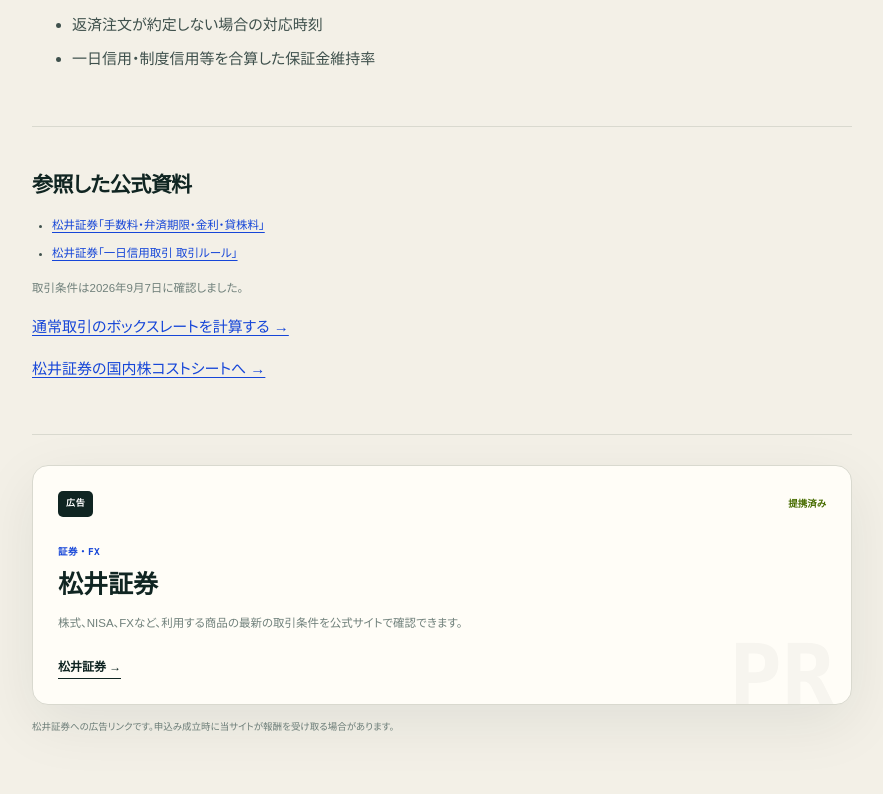
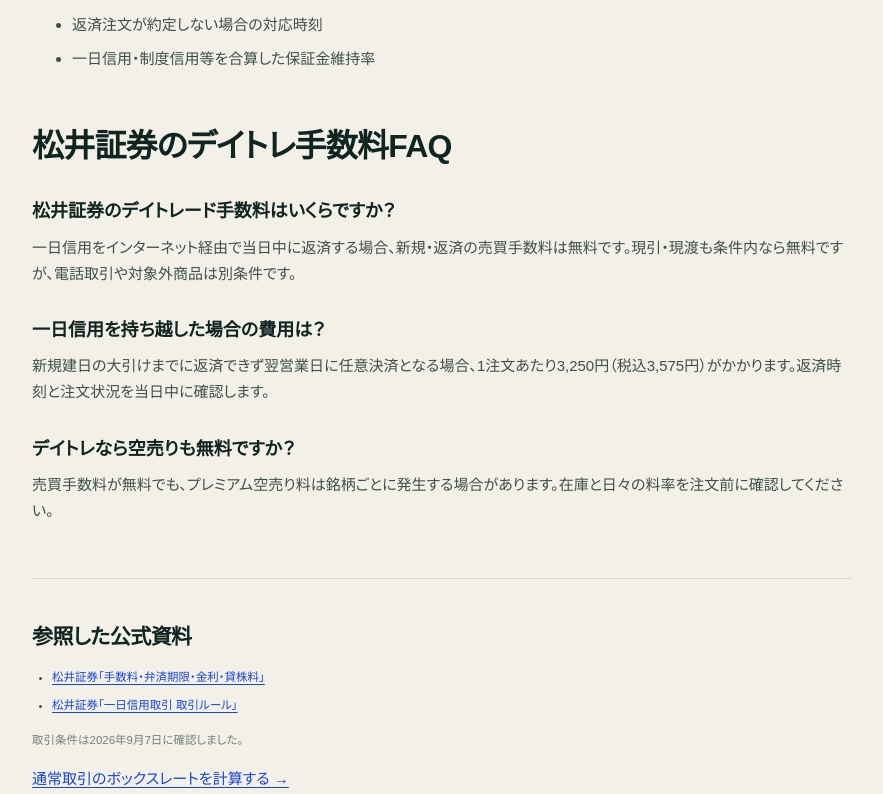
Before and after one commit to mrok18/hanbaijo, a Next.js app: page /articles/matsui-one-day-margin-cost in a window 1280 px wide. Shown: the part 1306-2100 px from the top of the page, without its empty margins (198-1081 px from the left). Built offline with nearby package versions, Linux system fonts and the light colour scheme.

Commit message:
SEO: target Matsui day-trade fees

```diff
--- a/app/articles/matsui-one-day-margin-cost/page.tsx
+++ b/app/articles/matsui-one-day-margin-cost/page.tsx
@@ -1,11 +1,17 @@
 import Link from 'next/link';
 import AffiliateOfferCard from '@/components/AffiliateOfferCard';
 import { AFFILIATE_OFFERS } from '@/lib/affiliates';
-export const metadata={ alternates: { canonical: '/articles/matsui-one-day-margin-cost' },title:'松井証券 信用取引 手数料｜一日信用0円と持越し費用',description:'松井証券の信用取引手数料を、一日信用の売買0円・金利0％・貸株料0％と、翌日持越しやプレミアム空売り、任意決済の費用に分けて整理します。'};
-export default function Page(){return <article><p className="page-kicker">MATSUI / DAY MARGIN</p><h1>松井証券 信用取引 手数料<br/>一日信用0円と持越し費用</h1><p className="lede">松井証券 信用取引 手数料を、一日信用・制度信用・無期限信用で分けて確認します。一日信用はインターネット経由の日計りなら新規・返済と現引・現渡が無料ですが、翌営業日まで残った建玉や対象外の操作には別の費用が生じます。</p>
+export const metadata={ alternates: { canonical: '/articles/matsui-one-day-margin-cost' },title:'松井証券 デイトレ手数料｜一日信用0円と持越し費用',description:'松井証券のデイトレード（一日信用）手数料を、売買0円・金利0％・貸株料0％の条件と、翌日持越しやプレミアム空売り、任意決済の費用に分けて整理します。'};
+const FAQS=[
+{question:'松井証券のデイトレード手数料はいくらですか？',answer:'一日信用をインターネット経由で当日中に返済する場合、新規・返済の売買手数料は無料です。現引・現渡も条件内なら無料ですが、電話取引や対象外商品は別条件です。'},
+{question:'一日信用を持ち越した場合の費用は？',answer:'新規建日の大引けまでに返済できず翌営業日に任意決済となる場合、1注文あたり3,250円（税込3,575円）がかかります。返済時刻と注文状況を当日中に確認します。'},
+{question:'デイトレなら空売りも無料ですか？',answer:'売買手数料が無料でも、プレミアム空売り料は銘柄ごとに発生する場合があります。在庫と日々の料率を注文前に確認してください。'},
+] as const;
+export default function Page(){const faqJsonLd={'@context':'https://schema.org','@type':'FAQPage',mainEntity:FAQS.map((faq)=>({'@type':'Question',name:faq.question,acceptedAnswer:{'@type':'Answer',text:faq.answer}}))};return <article><script type="application/ld+json" dangerouslySetInnerHTML={{__html:JSON.stringify(faqJsonLd).replace(/</g,'\\u003c')}}/><p className="page-kicker">MATSUI / DAY MARGIN</p><h1>松井証券 デイトレ手数料<br/>一日信用0円と持越し費用</h1><p className="lede">松井証券のデイトレード（一日信用）手数料を、一日信用・制度信用・無期限信用で分けて確認します。一日信用はインターネット経由の日計りなら新規・返済と現引・現渡が無料ですが、翌営業日まで残った建玉や対象外の操作には別の費用が生じます。</p>
 <div className="callout"><strong>結論：一日信用は当日中なら売買0円・金利/貸株料0％</strong><p>新規建日の大引けまでに反対売買、または15:45までに現引・現渡を行う条件です。決済できず翌営業日に松井証券が任意決済すると、1注文あたり3,250円（税込3,575円）がかかります。</p></div>
 <p className="panel-note">公式条件の確認日：2026年9月14日。金利・貸株料・プレミアム空売り料や対象銘柄は変更される場合があります。</p>
 <h2>コストを4つに分ける</h2><div className="fx-metric-grid"><article><b>TRADE</b><h3>売買手数料</h3><p>ネット経由の新規・返済は無料。電話取引は別条件です。</p></article><article><b>RATE</b><h3>金利・貸株料</h3><p>公式料金表では年利0.0％。別途諸経費があります。</p></article><article><b>PREMIUM</b><h3>空売り料</h3><p>プレミアム空売りは銘柄別料金がかかり、日々変動します。</p></article><article><b>DEADLINE</b><h3>任意決済</h3><p>期日超過の任意決済は1注文3,250円、税込3,575円です。</p></article></div>
 <div className="callout"><strong>「一日」は当日中の管理が前提</strong><p>新規建日の大引けまでの反対売買、または15時45分までの現引・現渡が案内されています。翌営業日には会社の任意で決済されます。</p></div>
 <h2>取引前の確認</h2><ul><li>売建対象銘柄と在庫があるか</li><li>プレミアム空売り料が0円か有料か</li><li>返済注文が約定しない場合の対応時刻</li><li>一日信用・制度信用等を合算した保証金維持率</li></ul>
-<section className="article-sources" aria-labelledby="sources"><h2 id="sources">参照した公式資料</h2><ul><li><a href="https://www.matsui.co.jp/stock/margin/d-margin/rate.html" target="_blank" rel="noopener noreferrer">松井証券「手数料・弁済期限・金利・貸株料」</a></li><li><a href="https://www.matsui.co.jp/stock/margin/d-margin/rule/" target="_blank" rel="noopener noreferrer">松井証券「一日信用取引 取引ルール」</a></li></ul><p>取引条件は2026年9月7日に確認しました。</p></section><p><Link href="/tools/matsui-box-rate-calculator">通常取引のボックスレートを計算する →</Link></p><p><Link href="/stocks/matsui">松井証券の国内株コストシートへ →</Link></p><section className="article-affiliate" aria-label="関連する広告"><AffiliateOfferCard offer={AFFILIATE_OFFERS['matsui-fx']} /><p className="affiliate-disclosure">松井証券への広告リンクです。申込み成立時に当サイトが報酬を受け取る場合があります。</p></section></article>}
+	<h2>松井証券のデイトレ手数料FAQ</h2>{FAQS.map((faq)=><section key={faq.question}><h3>{faq.question}</h3><p>{faq.answer}</p></section>)}
+	<section className="article-sources" aria-labelledby="sources"><h2 id="sources">参照した公式資料</h2><ul><li><a href="https://www.matsui.co.jp/stock/margin/d-margin/rate.html" target="_blank" rel="noopener noreferrer">松井証券「手数料・弁済期限・金利・貸株料」</a></li><li><a href="https://www.matsui.co.jp/stock/margin/d-margin/rule/" target="_blank" rel="noopener noreferrer">松井証券「一日信用取引 取引ルール」</a></li></ul><p>取引条件は2026年9月7日に確認しました。</p></section><p><Link href="/tools/matsui-box-rate-calculator">通常取引のボックスレートを計算する →</Link></p><p><Link href="/stocks/matsui">松井証券の国内株コストシートへ →</Link></p><section className="article-affiliate" aria-label="関連する広告"><AffiliateOfferCard offer={AFFILIATE_OFFERS['matsui-fx']} /><p className="affiliate-disclosure">松井証券への広告リンクです。申込み成立時に当サイトが報酬を受け取る場合があります。</p></section></article>}
```
